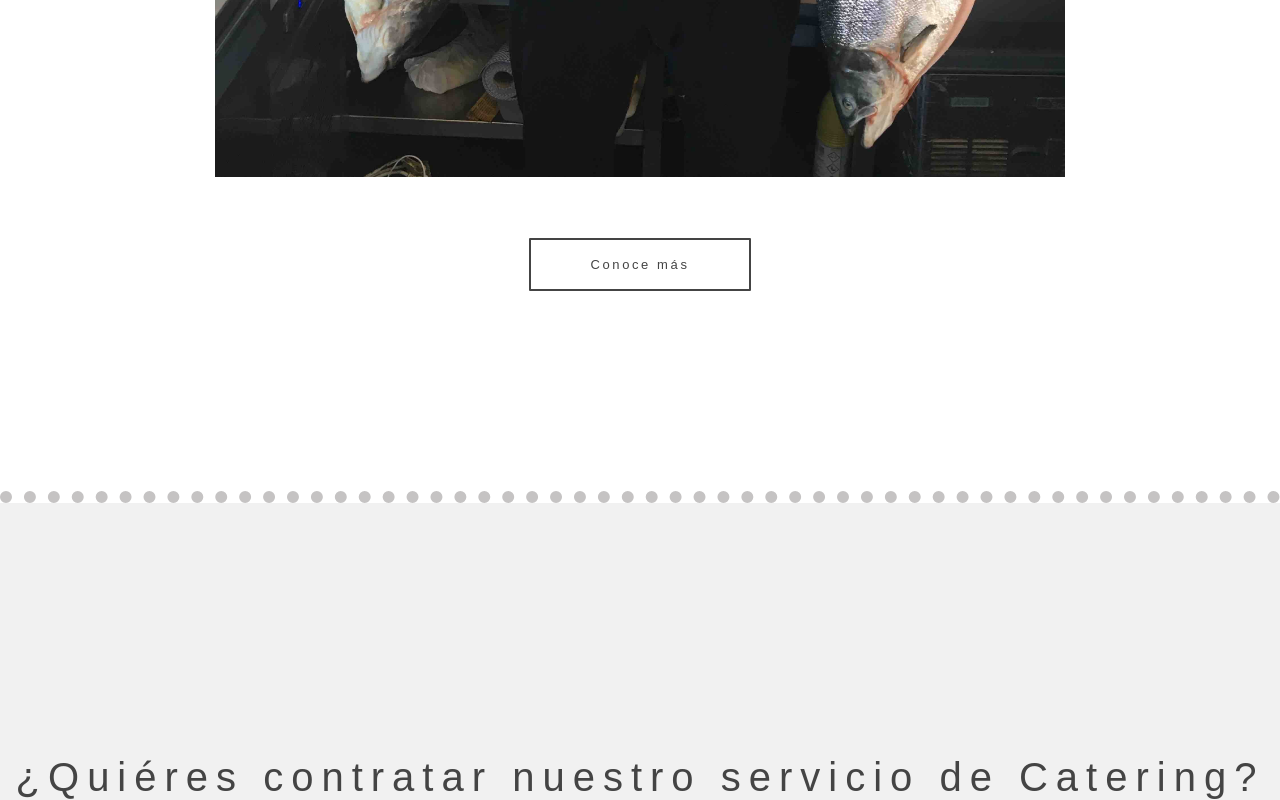
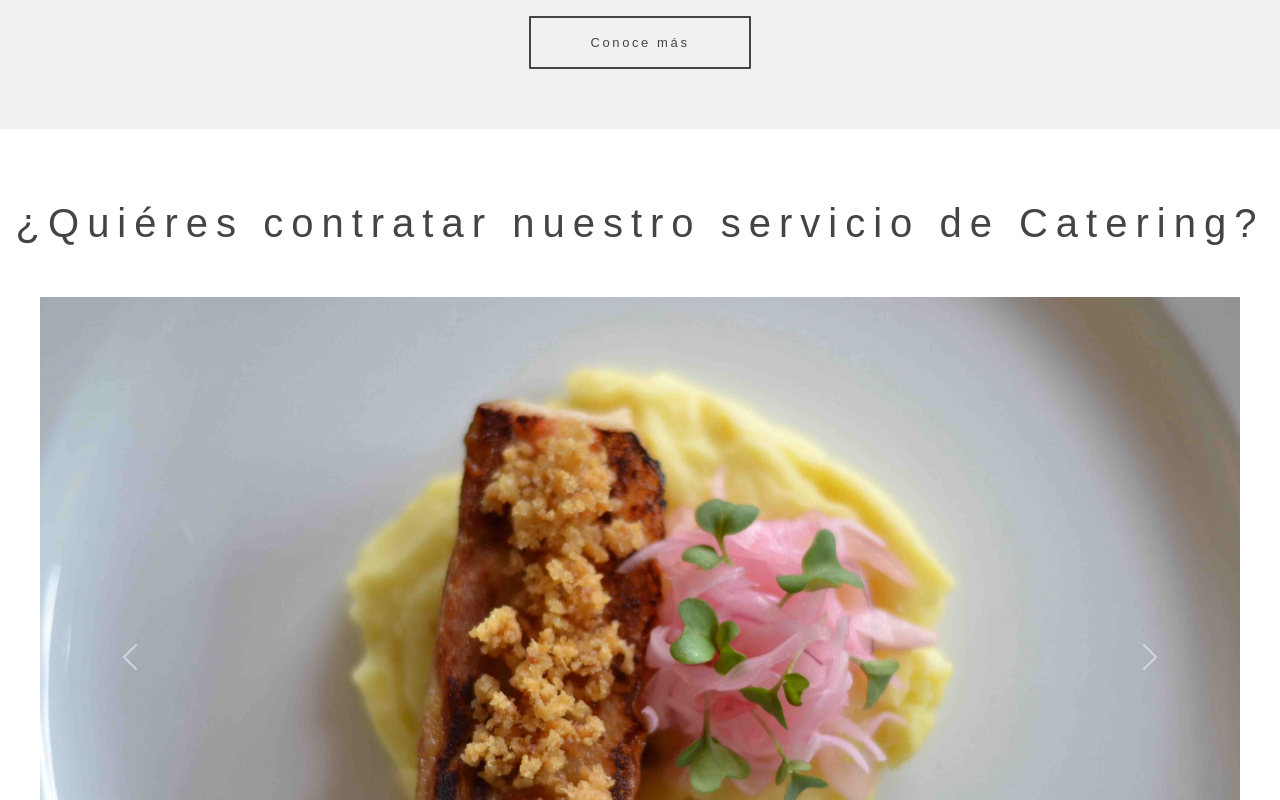
Before and after one commit to CarolinaVitale/bymiguelbravo, a React (Create React App) app: page / in a window 1280 px wide. Shown: the part 2000-2800 px from the top of the page. Built offline with nearby package versions, Linux system fonts and the light colour scheme; the HTML template or start-up script is replaced by a standard one.

Commit message:
home divider

```diff
--- a/src/components/Carousel.js
+++ b/src/components/Carousel.js
@@ -12,6 +12,8 @@ import Spinner from "../components/Spinner";
 function Slide () {
 
     const [isLoading, setIsLoading] = useState(true);
+
+
     const handleImageLoad = () => {
         setIsLoading(false);
     };
--- a/src/components/Program.js
+++ b/src/components/Program.js
@@ -6,7 +6,6 @@ import "../styles/Buttons.css";
 import popup from "../images/popupgif.gif";
 import "../styles/App.css";
 import Carousel from "react-bootstrap/Carousel";
-
 import catering from "../images/catering.jpeg";
 import catering2 from "../images/catering2.jpg";
 import catering3 from "../images/catering3.jpeg";
@@ -28,7 +27,6 @@ function Program() {
         <div className='program'>
 
             <Slider />
-            <div className="divider"></div>
             <div className="bio">
                 <div className="wrapper-program">
                     <div className="typing-demo-program">
@@ -43,8 +41,6 @@ function Program() {
                     <button className='grey-button'>Conoce más</button>
                 </Link>
             </div>
-
-            <div className="divider"></div>
 
             <div className="catering">
                 <h1 className="pop-h">¿Quiéres contratar nuestro servicio de Catering?</h1>
@@ -83,8 +79,6 @@ function Program() {
                 </a>
             </div>
 
-            <div className="divider"></div>
-
             <div className='popup-div'>
                 <h1 className="pop-h">EVENTOS</h1>
                 <br />
--- a/src/pages/Home.js
+++ b/src/pages/Home.js
@@ -13,7 +13,6 @@ function Home() {
         <div className="App">
 
             <Slide className='carousel spinner-box' />
-
 
             <img src={logo3D} className='logo-3d' alt="logo-3d" />
 
--- a/src/pages/Popup.js
+++ b/src/pages/Popup.js
@@ -17,6 +17,8 @@ import Spinner from "../components/Spinner";
 function Popup () {
 
     const [isLoading, setIsLoading] = useState(true);
+
+
     const handleImageLoad = () => {
         setIsLoading(false);
     };
--- a/src/styles/Program.css
+++ b/src/styles/Program.css
@@ -18,10 +18,6 @@
     text-align: center;
 }
 
-.bio {
-    padding-top: 40px;
-    padding-bottom: 40px;
-}
 
 /*  E N D  P R O G R A M  */
 
@@ -31,7 +27,6 @@
     /*This part is important for centering*/
     display: grid;
     place-items: center;
-    margin-bottom: 70px;
 }
 
 .typing-demo-program {
@@ -52,34 +47,27 @@
     }
 }
 
+.catering {
+    padding-bottom: 60px;
+    padding-top: 60px;
+}
+
 .catering h1 {
     color: #444;
-}
-
-.catering {
-    padding-top: 200px;
-    padding-bottom: 200px;
-    background-color: rgb(241, 241, 241);
 }
 
 .bio h1 {
     font-family: 'Calibre-Bold', "ヒラギノ角ゴ Pro W3", "Hiragino Kaku Gothic Pro", "メイリオ", "Meiryo", Osaka, "ＭＳ Ｐゴシック", "MS PGothic", sans-serif;
     letter-spacing: 0.2em;
-    margin-top: 20px;
-    margin-bottom: 20px;
 }
 
 .bio {
-    padding-bottom: 200px;
-    padding-top: 200px;
+    background-color: rgb(241, 241, 241);
+    padding-bottom: 60px;
+    padding-top: 60px;
 }
 
 /*   E N D T Y P I N G   */
-
-.divider {
-    border-top: 12px dotted #c5c3c3;
-}
-
 .logo-h {
     width: 90%;
     margin-top: 20px;
@@ -158,9 +146,10 @@
 /*   E N D     R I B B O N  */
 
 .popup-div {
+    background-color: rgb(241, 241, 241);
     text-align: center;
-    padding-bottom: 200px;
-    padding-top: 200px;
+    padding-bottom: 60px;
+    padding-top: 60px;
 }
 
 .button {
@@ -188,10 +177,4 @@
     color: #444;
     font-family: 'Calibre-Bold', "ヒラギノ角ゴ Pro W3", "Hiragino Kaku Gothic Pro", "メイリオ", "Meiryo", Osaka, "ＭＳ Ｐゴシック", "MS PGothic", sans-serif;
     letter-spacing: 0.2em;
-    margin-top: 40px;
-    margin-bottom: 40px;
 }
-
-.pop-up-container {
-    margin-top: 50px;
-}
```
